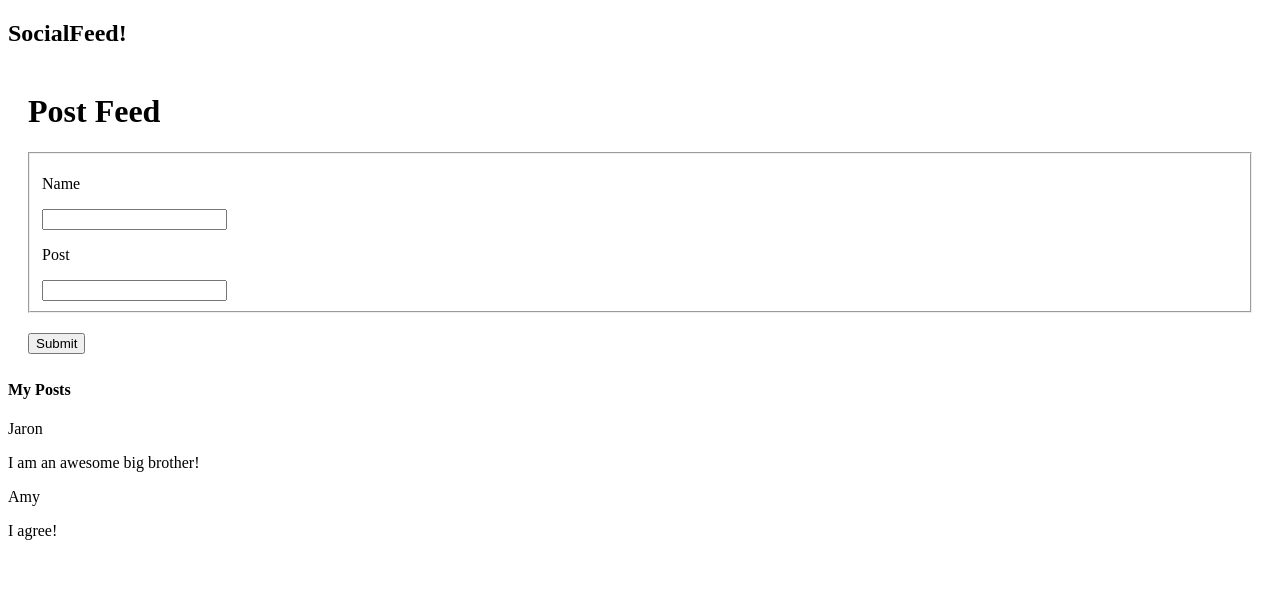
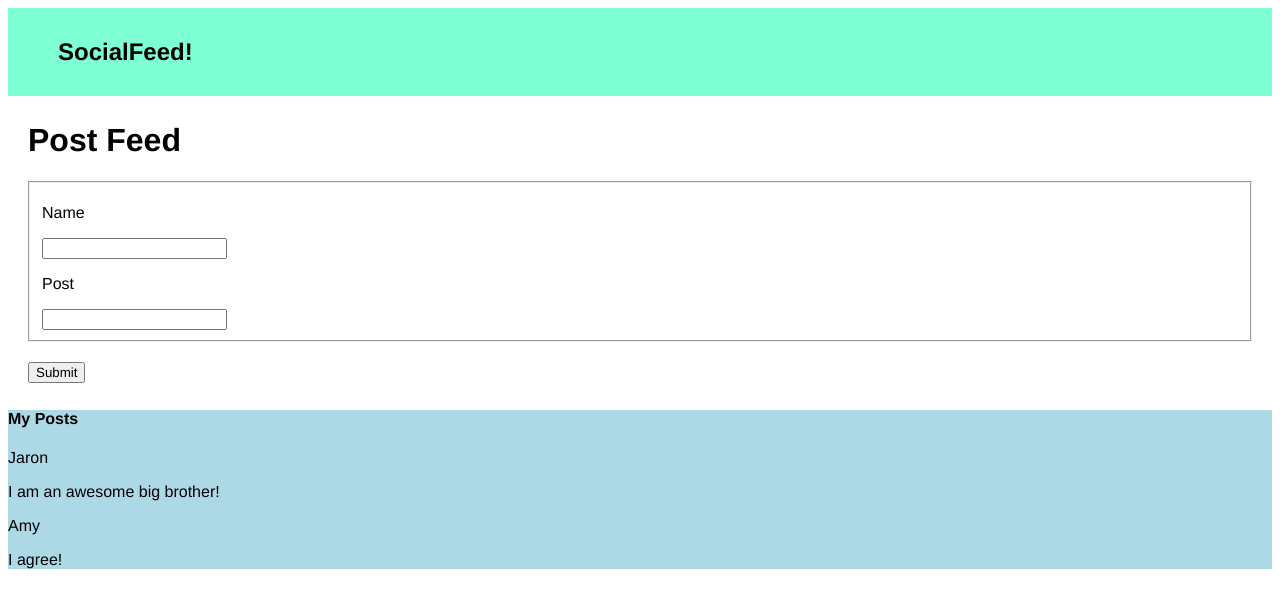
Before and after one commit to JaronL-Tech/Social-feed-by-Jaron, a React (Create React App) app: page / in a window 1280 px wide. Shown: the top 608 px of the page. Built offline with nearby package versions, Linux system fonts and the light colour scheme.

Commit message:
added css in the app css to improve the visual look of the social feed.

```diff
--- a/src/App.css
+++ b/src/App.css
@@ -0,0 +1,30 @@
+* {
+    font-family: 'Franklin Gothic Medium', 'Arial Narrow', Arial, sans-serif;
+
+    box-sizing: border-box;
+}
+
+.flex-container {
+    display: block;
+    gap: 10px;
+
+}
+
+.flex-item{
+   background-color: lightblue;
+   flex: 1;
+
+
+
+}
+.flex-item:hover {
+    cursor: pointer;
+    background-color: antiquewhite;
+}
+
+.PostList {
+ background-color: lightblue;
+}
+.wrapper {
+
+}
--- a/src/App.jsx
+++ b/src/App.jsx
@@ -3,6 +3,7 @@ import Header from "./Components/Header/Header";
 import PostList from "./Components/PostList/PostList";
 import NewPostForm from "./Components/NewPostForm/NewPostForm";
 import { useState } from "react";
+import Toggle from "./Components/Toggles/Toggles";
 
 function App() {
   const [posts, setPosts] = useState([
@@ -19,9 +20,11 @@ function App() {
   return (
     <div className="App">
       <Header />
-      <NewPostForm />
-      <PostList posts={posts} />
-      {/* <Toggle toggle={toggle} handleToggleChange={handleToggleChange} /> */}
+      <div className="flex-container">
+        <NewPostForm />
+        <PostList posts={posts} />
+        {/* <Toggle toggle={toggle} handleToggleChange={handleToggleChange} /> */}
+      </div>
     </div>
   );
 }
--- /dev/null
+++ b/src/Components/Header/Header.css
@@ -0,0 +1,4 @@
+header {
+    background-color: aquamarine;
+    padding: 10px 50px;
+}
--- a/src/Components/Header/Header.jsx
+++ b/src/Components/Header/Header.jsx
@@ -1,3 +1,5 @@
+import "./Header.css";
+
 const Header = ({}) => {
   return (
     <header>
--- a/src/Components/Post/Post.Jsx
+++ b/src/Components/Post/Post.Jsx
@@ -3,7 +3,7 @@ import React, { useState } from "react";
 const Post = ({ post }) => {
   console.log(post);
   return (
-    <div>
+    <div className="flex-item">
       <p>{post.name}</p>
       <p>{post.post}</p>
     </div>
--- /dev/null
+++ b/src/Components/Post/Post.css
@@ -0,0 +1,7 @@
+p{
+    padding: 5px 20px;
+}
+
+div{
+    margin: 20px 0;
+}
--- /dev/null
+++ b/src/Components/Postlist/PostList.css
@@ -0,0 +1,7 @@
+.PostList{
+    padding: 5px 20px;
+}
+
+.h4{
+    margin: 20px 0;
+}
```
